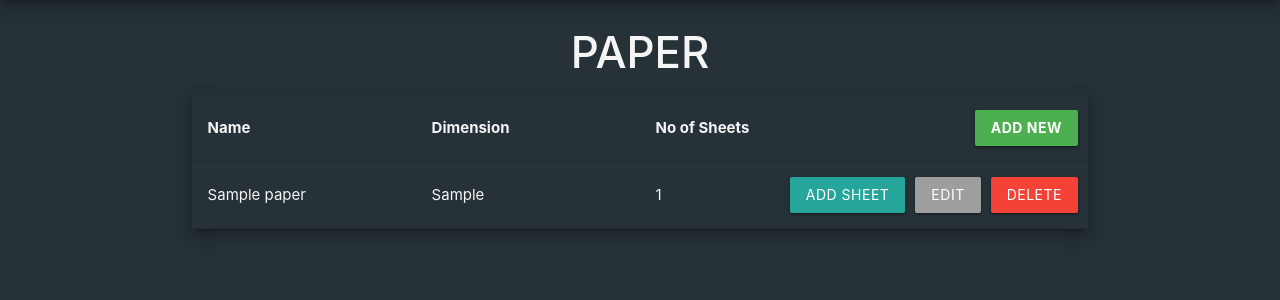
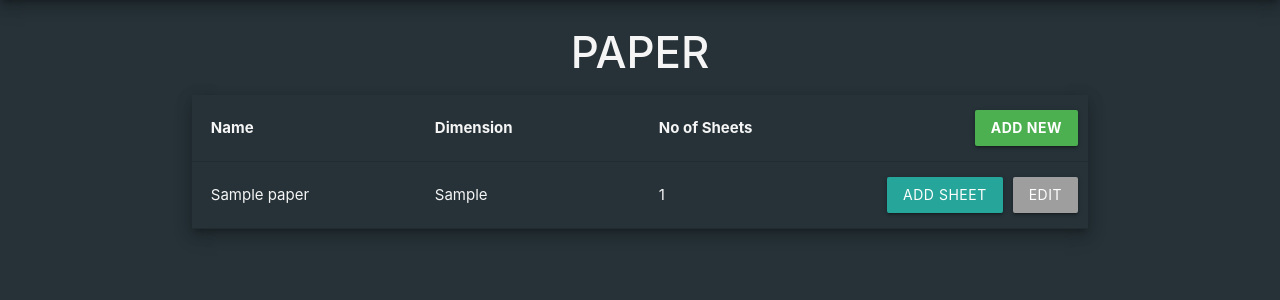
Before and after one commit to jackjereza08/the_print, a Flask app: page /dashboard/paper/ in a window 1280 px wide. Shown: the part 64-364 px from the top of the page. Run offline with Flask 2, Linux system fonts and the light colour scheme; tables that the repository leaves empty hold one stand-in row (values such as "Sample post"); parts of the project's set-up code (start-up, migrations or seed data) failed here and were passed over.

Commit message:
Removed paper deletion

```diff
--- a/app/templates/paper/index.html
+++ b/app/templates/paper/index.html
@@ -23,9 +23,6 @@
             <td class="right" style="display: flex;">
                 <a href="{{ url_for('inventory.add', id=paper.id_paper) }}" class="btn margin-x-5">Add Sheet</a>
                 <a href="{{ url_for('paper.edit', id=paper.id_paper) }}" class="btn grey margin-x-5">Edit</a>
-                <form action="{{ url_for('paper.delete', id=paper.id_paper) }}" method="post">
-                    <input type="submit" value="Delete" class="btn red margin-x-5">
-                </form>
             </td>
         </tr>
         {% endfor %}
--- a/app/views/paper.py
+++ b/app/views/paper.py
@@ -94,20 +94,3 @@ def edit(id):
         db.session.rollback()
         flash("An error occured.")
         return redirect(url_for("paper.index"))
-
-""" Delete selected paper.
-This method will deleted the selected paper info from the database.
-NOTE: Add new page for delete confirmation.
-"""
-@paper.route("/delete/<id>", methods=["GET", "POST"])
-def delete(id):
-    try:
-        if request.method == "POST":
-            Paper.query.filter_by(id_paper=id).delete()
-            db.session.commit()
-            flash("Deleted Successfully!")
-    except:
-        db.session.rollback()
-        abort(500)
-    finally:
-        return redirect(url_for("paper.index"))
```
